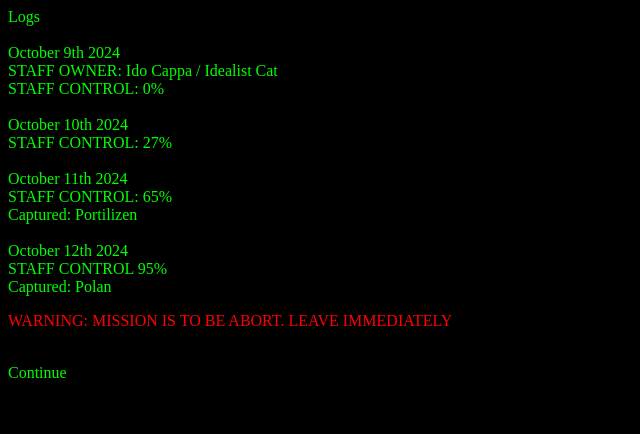
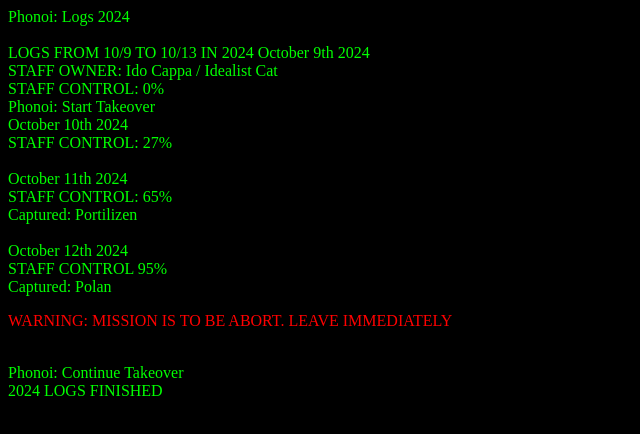
Before and after one commit to TheCreativeVentureSeries/Terminal, a plain HTML site: page index.html in a window 1280 px wide. Shown: the whole page, without its empty margins (0-640 px from the left). Drawn offline with Linux system fonts and the light colour scheme.

Commit message:
Update index.html

```diff
--- a/index.html
+++ b/index.html
@@ -4,11 +4,13 @@
   </head>
   <body style="background-color: #000000; color: #00ff00;">
     <p>
-      <Phonoi> Logs<br>
+      Phonoi: Logs 2024<br>
       <br>
+      LOGS FROM 10/9 TO 10/13 IN 2024
       October 9th 2024<br>
       STAFF OWNER: Ido Cappa / Idealist Cat<br>
       STAFF CONTROL: 0%<br>
+      Phonoi: Start Takeover
       <br>
       October 10th 2024<br>
       STAFF CONTROL: 27%<br>
@@ -21,7 +23,8 @@
       STAFF CONTROL 95%<br>
       Captured: Polan<br>
       <p style="color: #ff0000;">WARNING: MISSION IS TO BE ABORT. LEAVE IMMEDIATELY</p><br>
-      <Phonoi> Continue<br>
+      Phonoi: Continue Takeover<br>
+      2024 LOGS FINISHED
     </p>
   </body>
 </html>
```
